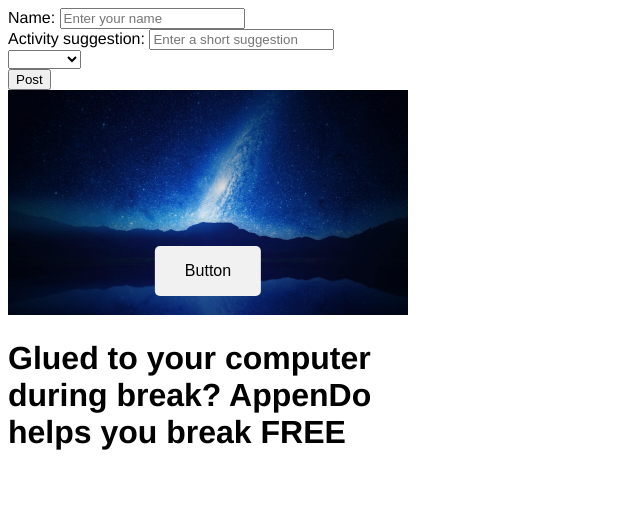
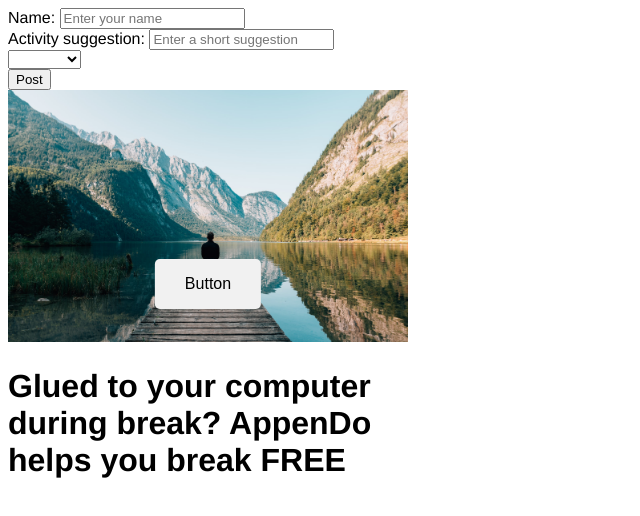
Before and after one commit to EmilHammarstrand/inl4-appendo, a Vue app: page / in a window 1280 px wide. Shown: the top 516 px of the page, without its empty margins (0-640 px from the left). Built offline with nearby package versions, Linux system fonts and the light colour scheme.

Commit message:
example code

```diff
--- a/src/components/Home.vue
+++ b/src/components/Home.vue
@@ -1,19 +1,21 @@
 <template>
 
-    <div class="home">
+  <div class="home">
+
 
 
 
     <div class="container">
 
-        <img src="./images/galaxy-blue.jpg" alt="galaxy" style="width:100%">
+        <img src="./images/nature-pic.jpg" alt="galaxy" style="width:100%">
             <h1>Glued to your computer during break? AppenDo helps you break FREE</h1>
             <button class="btn">Button</button>
-        </div>
+    </div>
 
 
 
-    </div>
+  </div>
+
 
 
 
```
Also changed, not shown: src/components/images/nature-pic.jpg (added).
